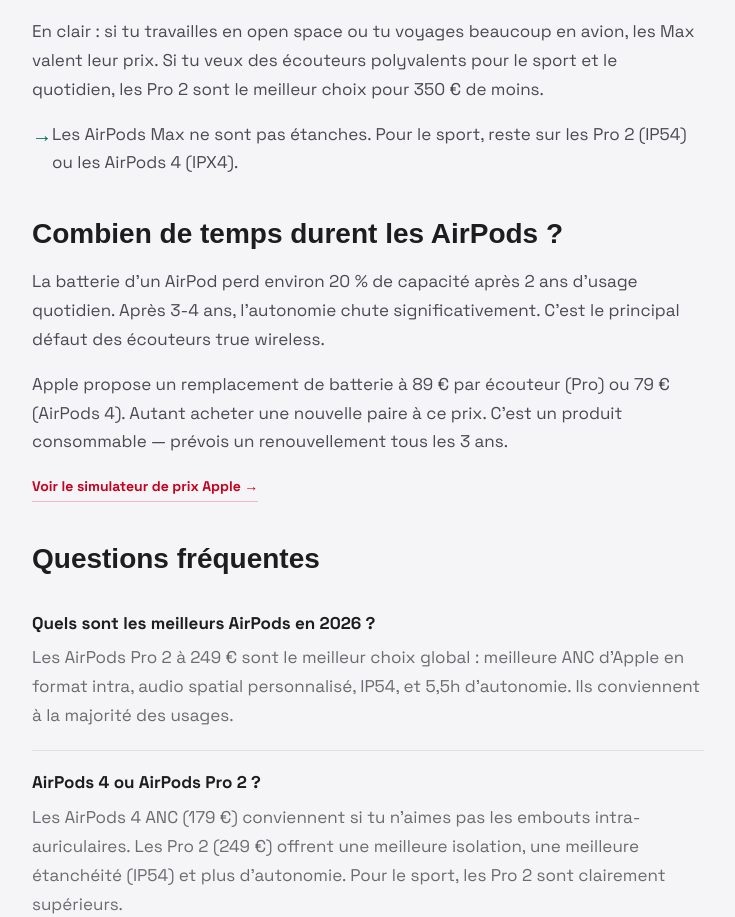
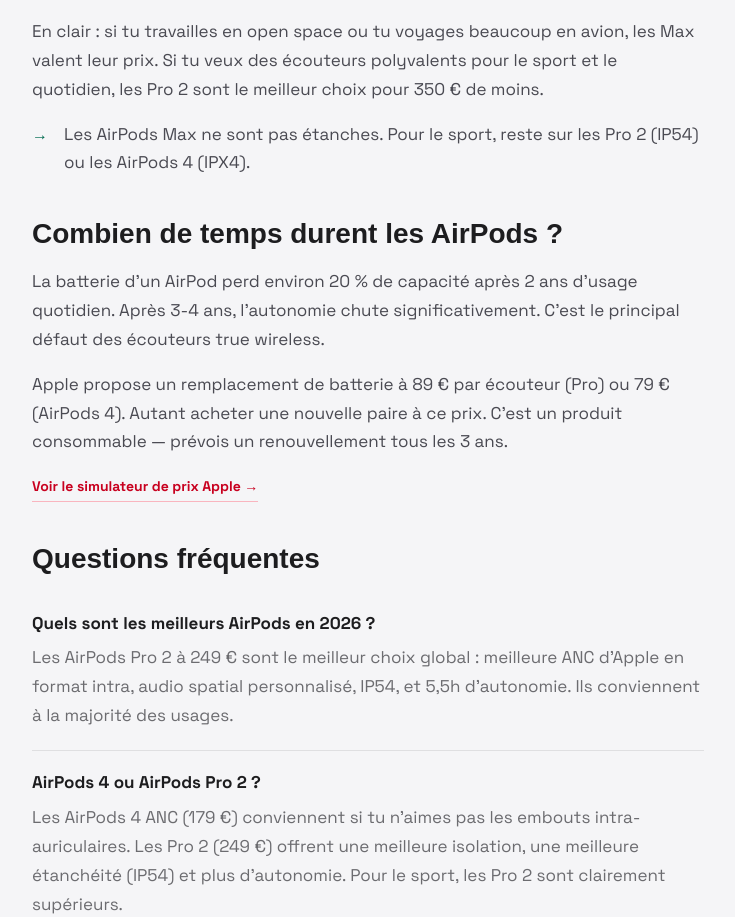
Before and after one commit to boutiqueambiancejapon-sketch/10minutesapple, a Next.js app: page /choisir/airpods in a window 1280 px wide. Shown: the part 2800-3717 px from the top of the page, without its empty margins (272-1007 px from the left). Built offline with nearby package versions, Linux system fonts and the light colour scheme; no server answers; a web font is replaced by a local one.

Commit message:
fix: increase Tip arrow padding to prevent text overlap
Arrow was 20px font-size with only 20px (space-5) left padding,
causing overlap. Bump to 32px (space-8) padding, reduce arrow to
16px, align vertically with text baseline.

https://claude.ai/code/session_012UUpLiJJTqBfF2yD18AmxB

```diff
--- a/components/blog/Tip.tsx
+++ b/components/blog/Tip.tsx
@@ -10,7 +10,7 @@ export function Tip({ children }: { children: ReactNode }) {
       role="note"
       style={{
         margin: 'var(--space-6) 0',
-        paddingLeft: 'var(--space-5)',
+        paddingLeft: 'var(--space-8)',
         position: 'relative',
       }}
     >
@@ -19,12 +19,11 @@ export function Tip({ children }: { children: ReactNode }) {
         style={{
           position: 'absolute',
           left: 0,
-          top: 0,
-          fontFamily: 'var(--next-font-display), system-ui, sans-serif',
-          fontSize: '20px',
-          fontWeight: 800,
+          top: '1px',
+          fontSize: '16px',
+          fontWeight: 700,
           color: 'var(--accent-3)',
-          lineHeight: 1.4,
+          lineHeight: 1.65,
         }}
       >
         →
--- a/components/choisir/ChoisirEditorial.tsx
+++ b/components/choisir/ChoisirEditorial.tsx
@@ -168,7 +168,7 @@ export function ChoisirEditorial({ content, produit, publishedAt }: Props) {
               role="note"
               style={{
                 margin: 'var(--space-4) 0',
-                paddingLeft: 'var(--space-5)',
+                paddingLeft: 'var(--space-8)',
                 position: 'relative',
               }}
             >
@@ -177,12 +177,11 @@ export function ChoisirEditorial({ content, produit, publishedAt }: Props) {
                 style={{
                   position: 'absolute',
                   left: 0,
-                  top: 0,
-                  fontFamily: 'var(--next-font-display), system-ui, sans-serif',
-                  fontSize: '20px',
-                  fontWeight: 800,
+                  top: '1px',
+                  fontSize: '16px',
+                  fontWeight: 700,
                   color: 'var(--accent-3)',
-                  lineHeight: 1.5,
+                  lineHeight: 1.7,
                 }}
               >
                 →
```
